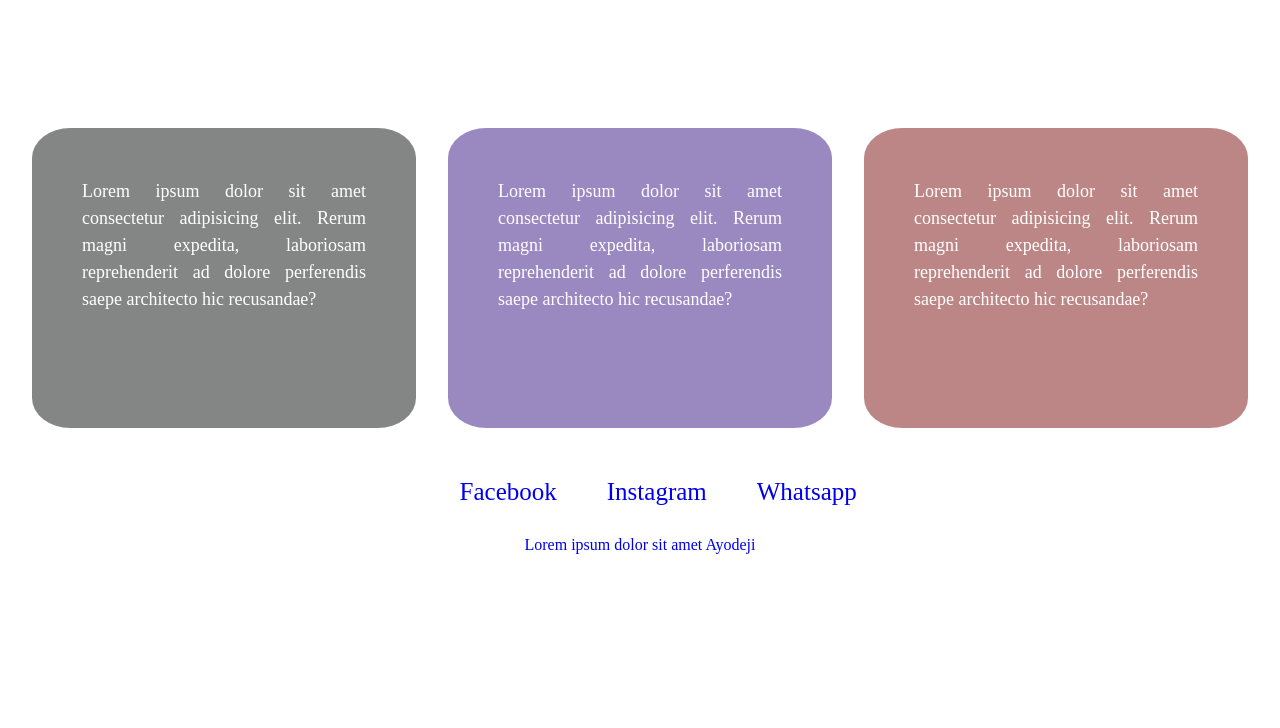
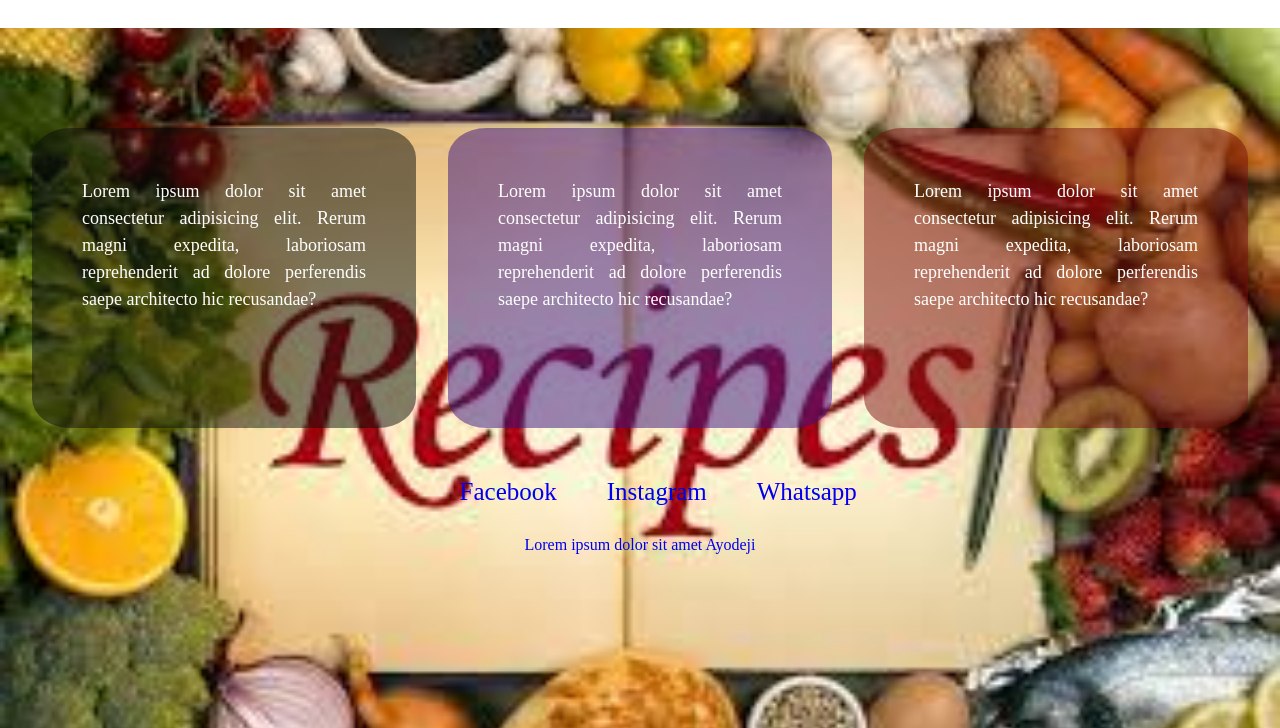
Before and after one commit to CodeMaestroAyodeji/odin_recipes, a plain HTML site: page index.html in a window 1280 px wide. Shown: the part 72-800 px from the top of the page. Drawn offline with Linux system fonts and the light colour scheme; the site is published under a folder, as on GitHub Pages, so addresses that start at the root find nothing.

Commit message:
Updating the css for background image

```diff
--- a/css/index.css
+++ b/css/index.css
@@ -99,7 +99,7 @@ body {
 .main {
     width: 100%;
     height: calc(100vh - 100px);
-    background-image: url("/images/plate.jpg");
+    background-image: url("../images/plate.jpg");
     background-repeat: no-repeat;
     background-position: center;
     background-size: cover;
```
